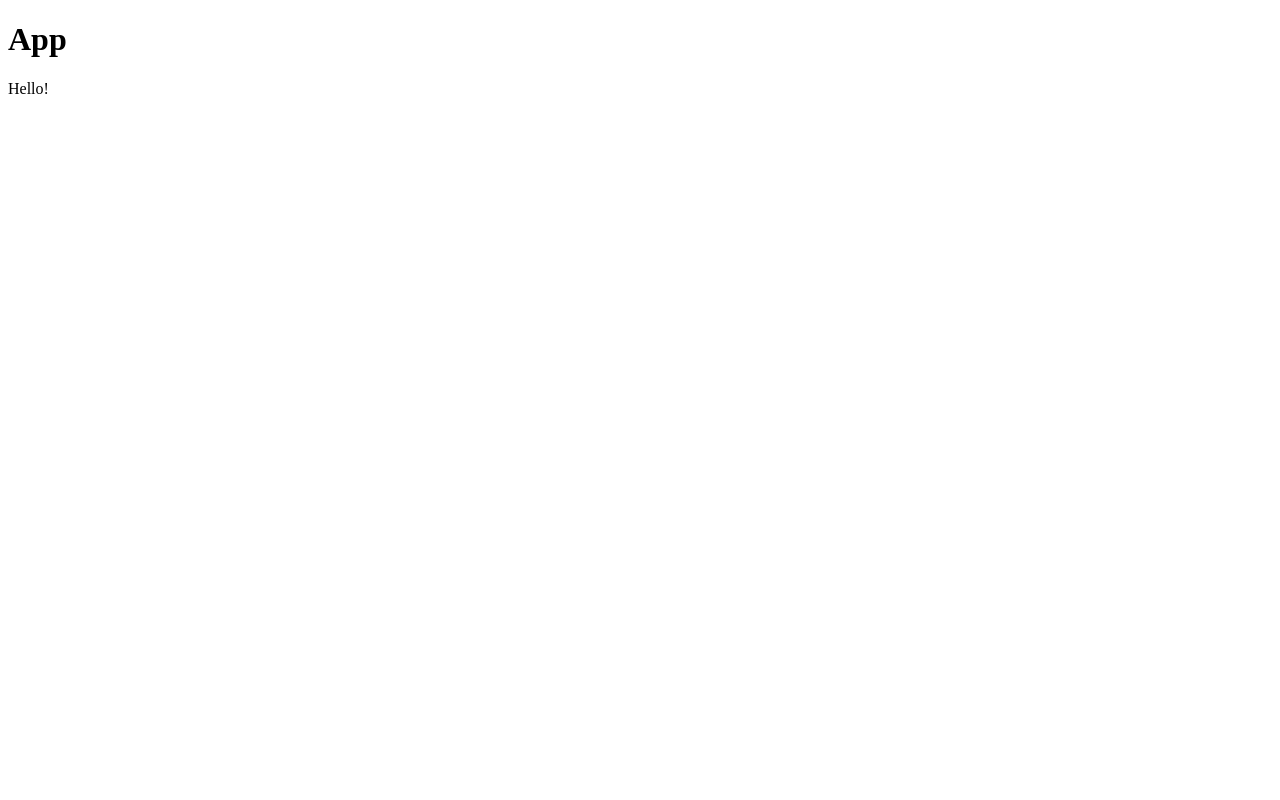
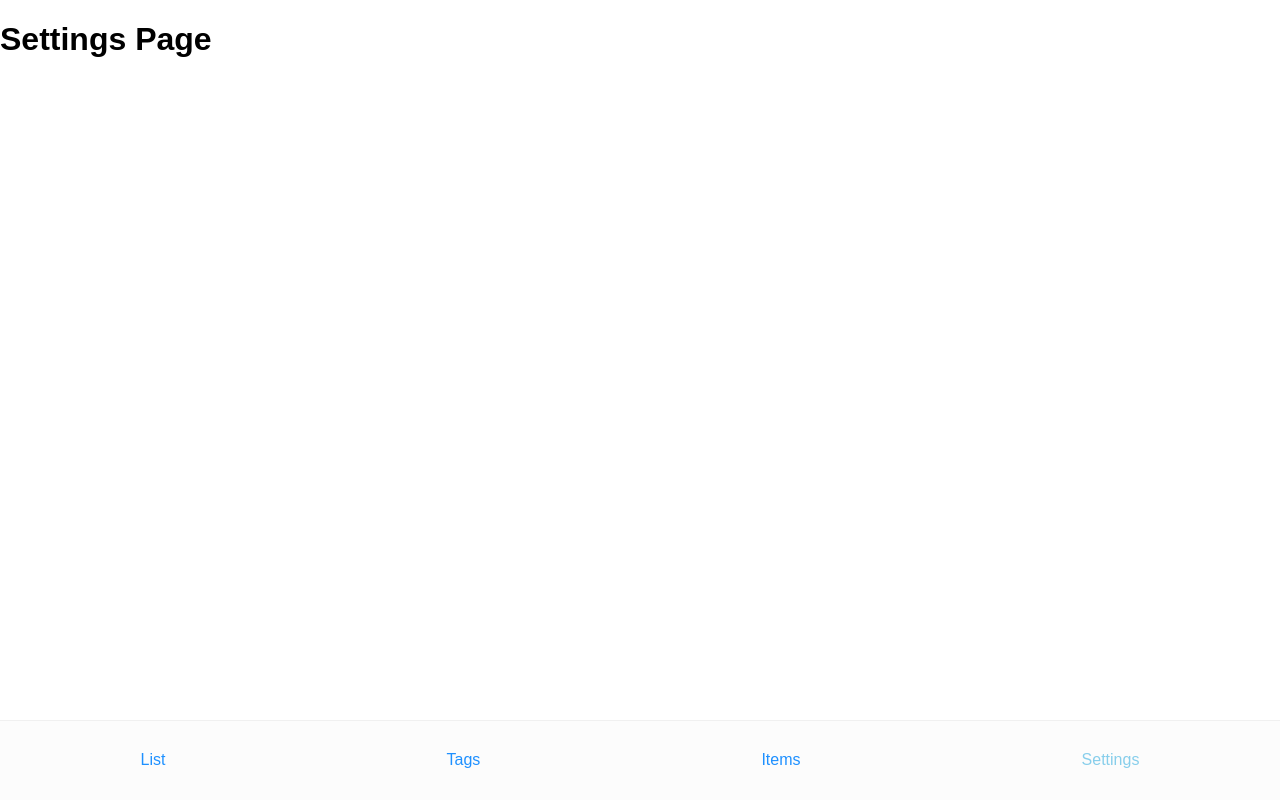
Before and after one commit to GeordieP/shopping-proto, a React (Vite) app: page /settings in a window 1280 px wide. Built offline with nearby package versions, Linux system fonts and the light colour scheme.

Commit message:
Basic routing, styled components

```diff
--- a/src/app/App.js
+++ b/src/app/App.js
@@ -1,10 +1,31 @@
 import React from 'react';
+import { Router } from '@reach/router';
+
+// global styles
+import 'normalize.css';
+import './css/global.css';
+import './css/layout.css';
+
+// components
+import NavBar from './components/NavBar';
+
+// pages
+const List = () => ( <h1>List Page</h1> );
+const Tags = () => ( <h1>Tags Page</h1> );
+const Items = () => ( <h1>Items Page</h1> );
+const Settings = () => ( <h1>Settings Page</h1> );
 
 export default () => {
   return (
-    <>
-      <h1>App</h1>
-      <p>Hello!</p>
-    </>
+    <main>
+      <Router id='content'>
+        <List path='/' />
+        <Tags path='/tags' />
+        <Items path='/items' />
+        <Settings path='/settings' />
+      </Router>
+
+      <NavBar />
+    </main>
   );
 }
--- /dev/null
+++ b/src/app/components/NavBar.js
@@ -0,0 +1,23 @@
+import React from 'react';
+import styled, { css } from 'styled-components';
+import { Link } from '@reach/router';
+
+export default () => (
+  <Nav>
+    <PageLink to='/' primary>List</PageLink>
+    <PageLink to='/tags'>Tags</PageLink>
+    <PageLink to='/items'>Items</PageLink>
+    <PageLink to='/settings'>Settings</PageLink>
+  </Nav>
+);
+
+const PageLink = styled(Link)`
+`;
+
+const Nav = styled.nav`
+  display: flex;
+  justify-content: space-around;
+  align-items: center;
+  background: #fcfcfc;
+  border-top: 1px solid #f0f0f0;
+`;
--- /dev/null
+++ b/src/app/css/global.css
@@ -0,0 +1,27 @@
+:root {
+  font-size: 15px;
+}
+
+html, body, #root, main {
+  width: 100vw;
+  height: 100vh;
+}
+
+body {
+  font-family: sans-serif;
+}
+
+a, a:active, a:visited {
+  color: dodgerblue;
+  text-decoration: none;
+}
+
+a[aria-current='page'] {
+  color: skyblue;
+}
+
+@media screen and (min-width: 760px) {
+  :root {
+    font-size: 12pt;
+  }
+}
--- /dev/null
+++ b/src/app/css/layout.css
@@ -0,0 +1,17 @@
+main {
+  display: grid;
+  grid-template-columns: 100vw;
+  grid-template-rows: 90vh 10vh;
+  grid-template-areas:
+    "Layout_Content"
+    "Layout_Nav";
+}
+
+nav {
+  grid-area: Layout_Nav;
+}
+
+#content {
+  grid-area: Layout_Content;
+  overflow: auto;
+}
--- a/src/index.html
+++ b/src/index.html
@@ -2,6 +2,7 @@
 <html lang="en" dir="ltr">
   <head>
     <meta charset="utf-8">
+    <meta name="viewport" content="width=device-width, initial-scale=1, shrink-to-fit=no">
     <title>Shopping List Mock</title>
   </head>
   <body>
```
Also changed, not shown: package.json (+9 -6 lines), .babelrc, 1 other file (tests, documents, lock files or other folders).
